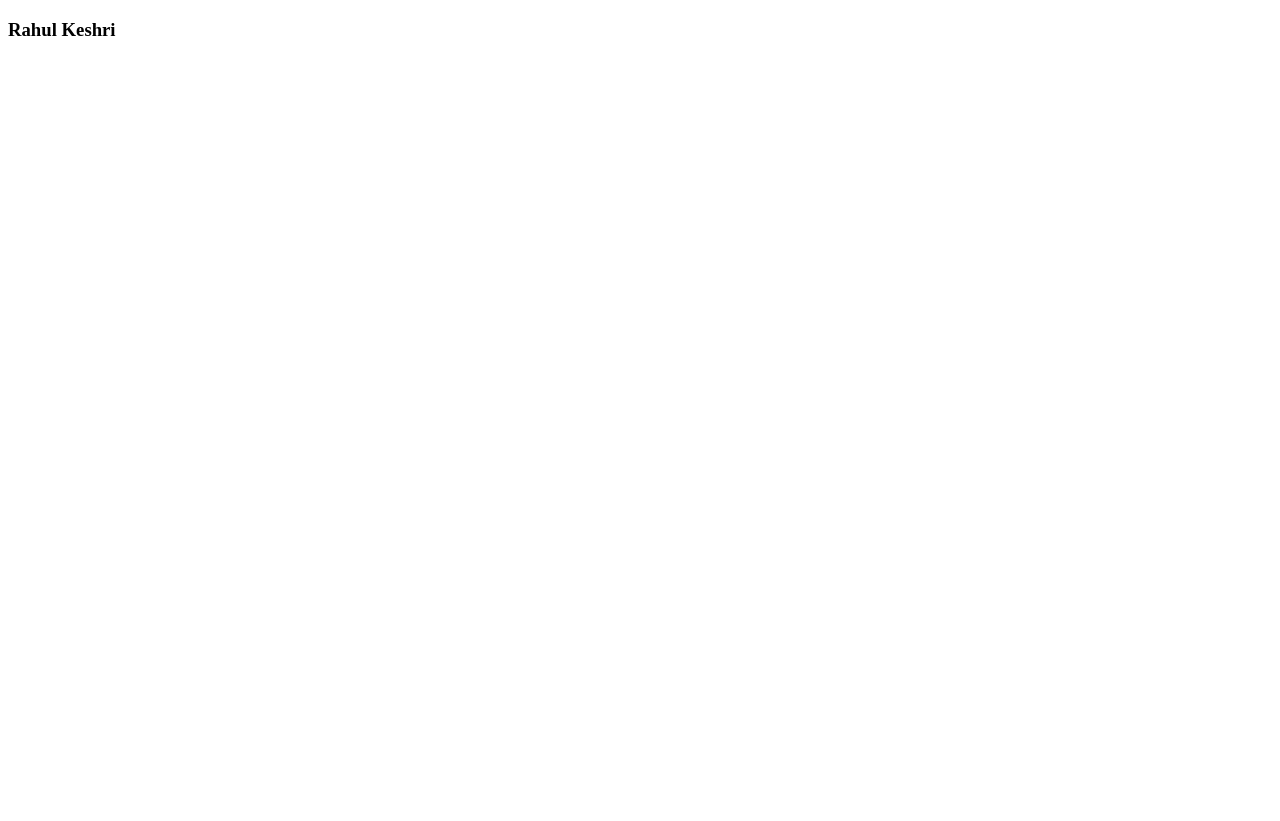
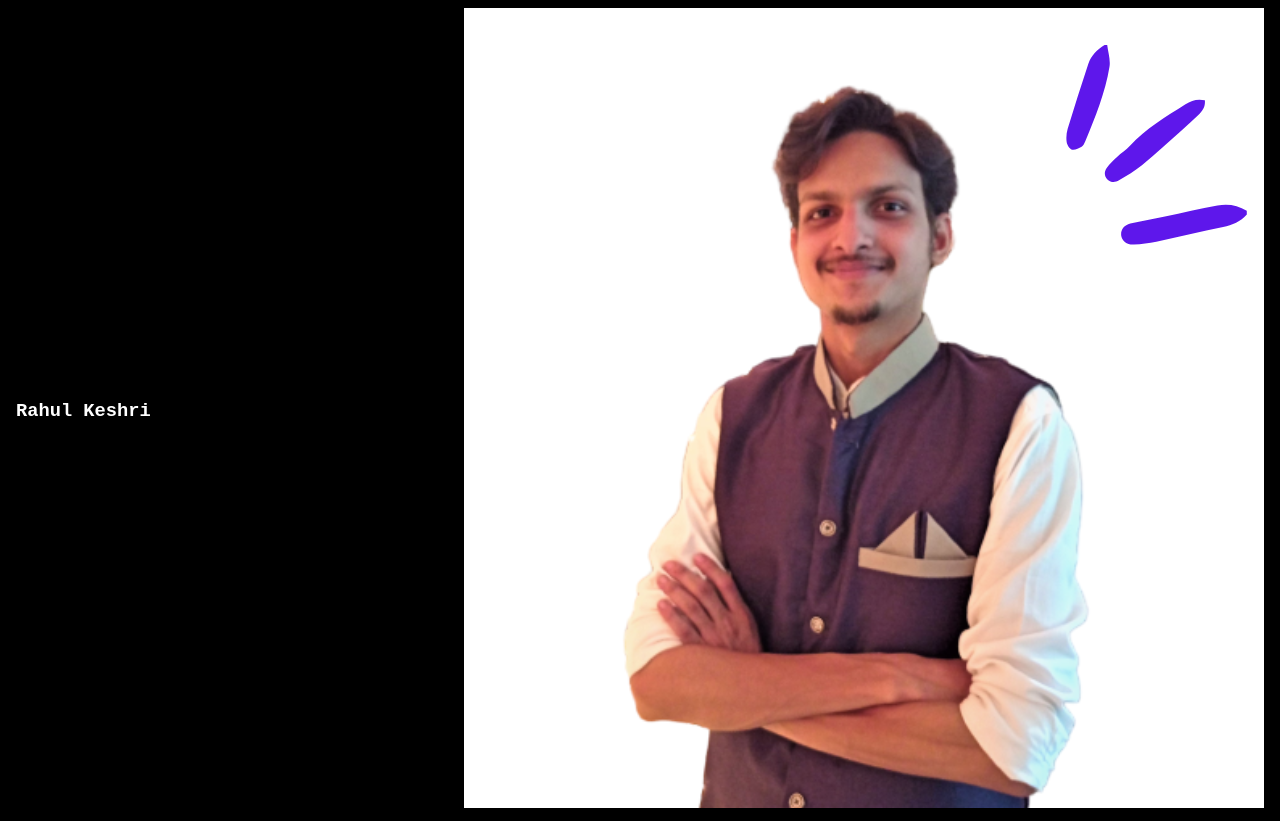
Before and after one commit to softRahul10/react-zero, a React (Create React App) app: page / in a window 1280 px wide. Before the commit the page ends 800 px from the top, so only its background shows below. Built offline with nearby package versions, Linux system fonts and the light colour scheme.

Commit message:
Logo component is ready

```diff
--- a/src/components/Header.css
+++ b/src/components/Header.css
@@ -0,0 +1,8 @@
+.app-header{
+    padding: 0.5rem 1rem;
+    background: #000;
+    color: #fff;
+    display: flex;
+    justify-content: space-between;
+    align-items: center;
+}
--- a/src/components/Header.js
+++ b/src/components/Header.js
@@ -1,3 +1,5 @@
+import './Header.css';
+import Logo from './Logo';
 
 function Header() {
     return (
@@ -6,7 +8,7 @@ function Header() {
                 <h3>Rahul Keshri</h3>
             </div>
             <div className="app-header-right">
-                <img src="" alt="" />
+               <Logo/>
             </div>
         </header>
     );
--- /dev/null
+++ b/src/components/Logo.js
@@ -0,0 +1,10 @@
+import avatar from './avatar.png';
+const size = {
+    width:'50px',
+    height:'50px',
+    borderRadius:'50%',
+}
+const freeSize = {maxWidth:'100%',maxHeight:'100%'};
+
+const Logo = (props) => <img style={props.size === undefined ? freeSize : size} src={avatar} />
+export default Logo;
--- /dev/null
+++ b/src/index.css
@@ -0,0 +1,18 @@
+html{
+    box-sizing: border-box;
+    font-size: 1rem;
+}
+
+*{
+    box-sizing: inherit;
+}
+
+body{
+    margin:0;
+    font-family: 'Courier New', Courier, monospace;
+}
+
+img{
+    max-width: 100%;
+    max-height: 100%;
+}
--- a/src/index.js
+++ b/src/index.js
@@ -1,7 +1,7 @@
 import React from 'react';
 import ReactDOM from 'react-dom/client';
 import App from './App';
-
+import './index.css';
 
 const root = ReactDOM.createRoot(document.getElementById('root'));
 root.render(
```
Also changed, not shown: src/components/avatar.png (added), src/components/banner.png (added).
